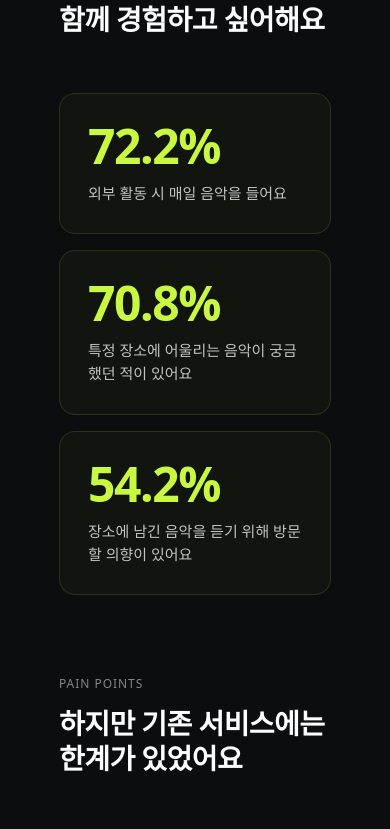
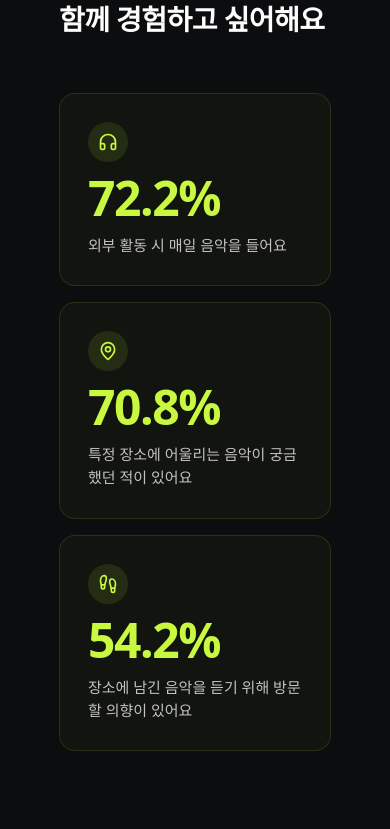
Before and after one commit to yerimi00/plimap-landing, a React (Vite) app: page / in a window 390 px wide. Shown: the part 1955-2784 px from the top of the page. Built offline with nearby package versions, Linux system fonts and the light colour scheme; a web font is replaced by a local one.

Commit message:
Add icons to the USER RESEARCH stat cards
Matches the reference style (icon + big number + label): headphones
for daily listening, a pin for place curiosity, footprints for
willingness to visit. Uses lucide-react, already the icon library
PLIMAP-FE settled on.

```diff
--- a/package.json
+++ b/package.json
@@ -9,6 +9,7 @@
     "preview": "vite preview"
   },
   "dependencies": {
+    "lucide-react": "^1.47.0",
     "react": "^19.0.0",
     "react-dom": "^19.0.0"
   },
--- a/src/data.ts
+++ b/src/data.ts
@@ -193,7 +193,7 @@ export const plans: Plan[] = [
     ...neonPlan,
     label: 'MODEL 03',
     name: 'PLIMAP Plus',
-    price: '₩0,000',
+    price: '₩4,900',
     unit: '/ 월',
     desc: '더 넓게, 더 깊게 탐색하는 구독 플랜',
     items: [
--- a/src/sections/Story.tsx
+++ b/src/sections/Story.tsx
@@ -1,7 +1,10 @@
+import { Headphones, MapPin, Footprints } from 'lucide-react';
 import { stats, problems } from '../data';
 import { Eyebrow } from '../components/Eyebrow';
 import { Heading } from '../components/Heading';
 import { Panel } from '../components/Panel';
+
+const statIcons = [Headphones, MapPin, Footprints];
 
 export function Story() {
   return (
@@ -13,14 +16,30 @@ export function Story() {
         <Heading style={{ lineHeight: 1.25 }}>20대는 장소와 음악을 함께 경험하고 싶어해요</Heading>
       </div>
       <div style={{ display: 'grid', gridTemplateColumns: 'repeat(auto-fit, minmax(220px, 1fr))', gap: 16 }}>
-        {stats.map((s) => (
+        {stats.map((s, i) => {
+          const Icon = statIcons[i];
+          return (
             <Panel key={s.label} data-reveal style={{ display: 'flex', flexDirection: 'column', gap: 12, padding: 28 }}>
+              <span
+                style={{
+                  width: 40,
+                  height: 40,
+                  borderRadius: '50%',
+                  background: 'rgba(200,249,64,0.1)',
+                  display: 'flex',
+                  alignItems: 'center',
+                  justifyContent: 'center',
+                }}
+              >
+                <Icon size={20} color="#c8f940" />
+              </span>
               <span style={{ fontSize: 48, fontWeight: 800, letterSpacing: '-0.03em', lineHeight: 1, color: '#c8f940' }}>
                 {s.value}
               </span>
               <span style={{ fontSize: 15, lineHeight: 1.55, color: 'rgba(253,253,253,0.75)' }}>{s.label}</span>
             </Panel>
-        ))}
+          );
+        })}
       </div>
 
       <div data-reveal style={{ display: 'flex', flexDirection: 'column', gap: 14, marginTop: 24 }}>
```
Also changed, not shown: 1 other file (tests, documents, lock files or other folders). Lines whose indentation alone changed are shown as unchanged.
